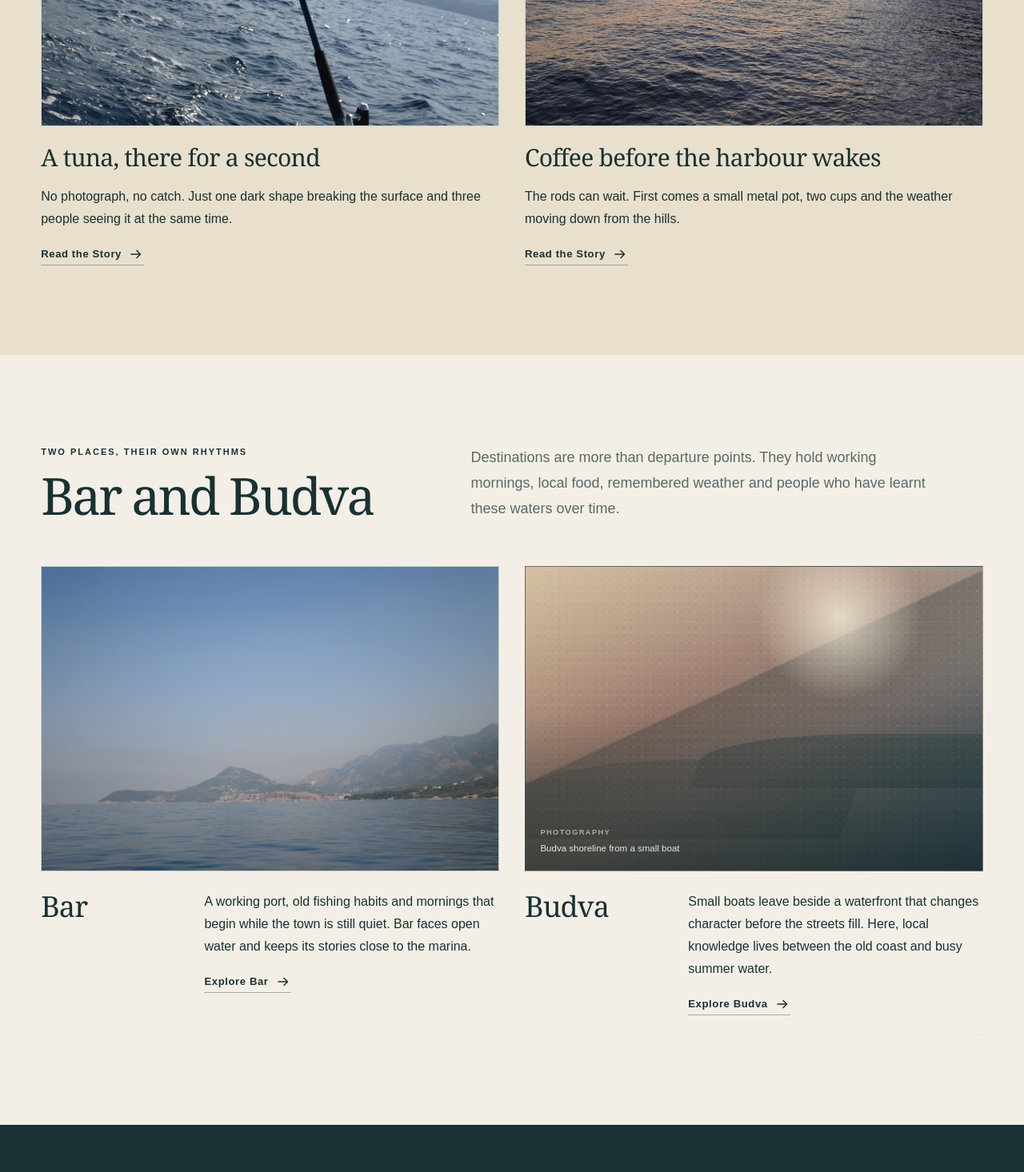
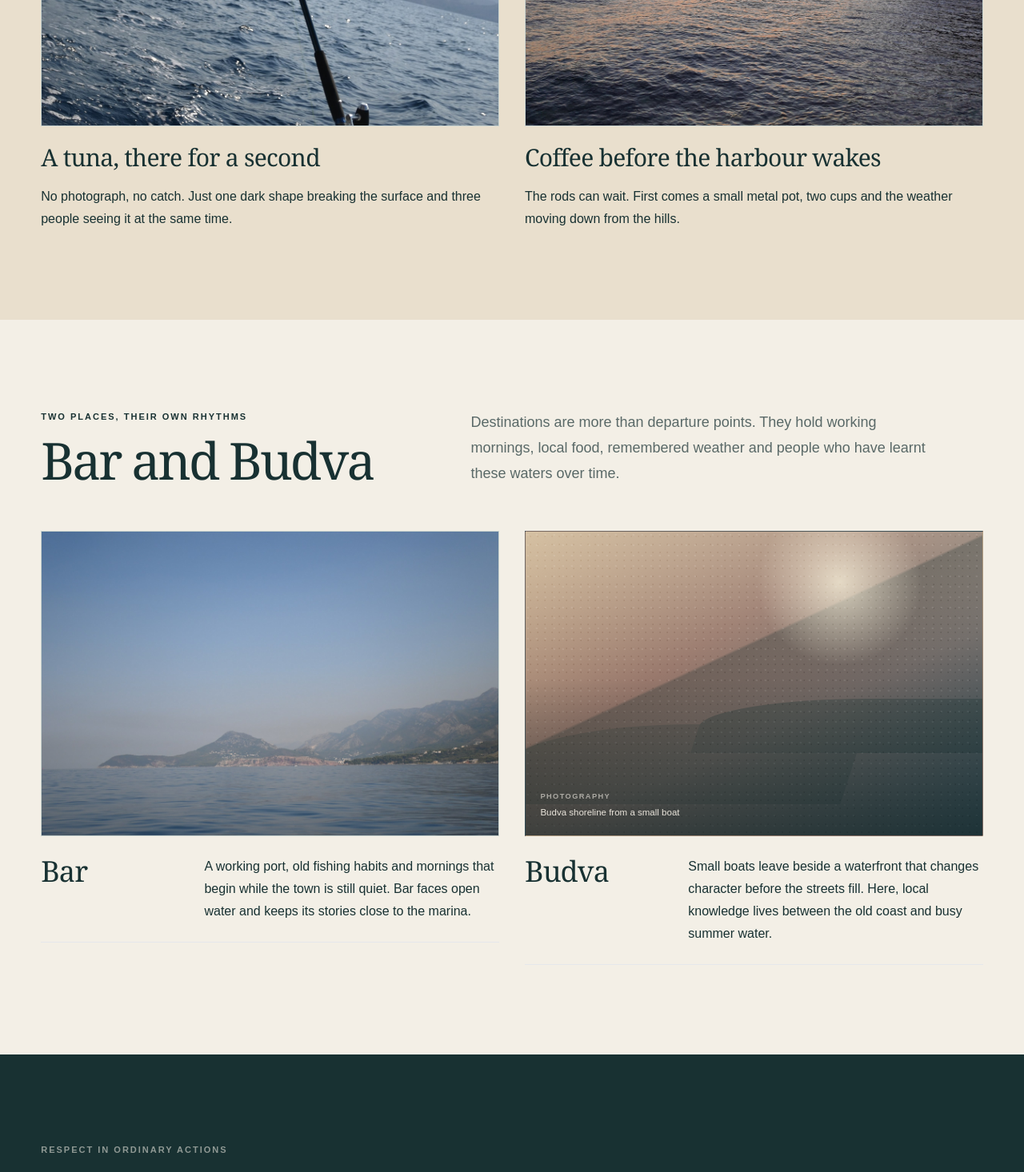
Before and after one commit to nevena72pg-ops/fastfishing, a Next.js app: page / in a window 1280 px wide. Shown: the part 4065-5531 px from the top of the page at 80% size. Built offline with nearby package versions, Linux system fonts and the light colour scheme.

Commit message:
Remove placeholder story and destination CTAs

```diff
--- a/src/components/home-cards.tsx
+++ b/src/components/home-cards.tsx
@@ -66,7 +66,7 @@ type StoryCardProps = {
   story: Story;
 };
 
-export function StoryCard({ actionLabel, story, featured = false, locale }: StoryCardProps) {
+export function StoryCard({ story, featured = false, locale }: StoryCardProps) {
   return (
     <article className={featured ? "group md:grid md:grid-cols-[1.2fr_0.8fr] md:items-end md:gap-8" : "group"}>
       <PhotoPlaceholder
@@ -83,9 +83,6 @@ export function StoryCard({ actionLabel, story, featured = false, locale }: Stor
       <div className={featured ? "pt-5 md:pb-2 md:pt-0" : "pt-5"}>
         <h3 className={featured ? "font-serif text-4xl leading-tight tracking-tight md:text-5xl" : "font-serif text-3xl leading-tight tracking-tight"}>{localise(story.title, locale)}</h3>
         <p className="mt-4 max-w-xl leading-7 text-ink/72">{localise(story.excerpt, locale)}</p>
-        <Link className="text-link focus-ring mt-5 inline-flex items-center gap-2" href="#stories">
-          {actionLabel} <ArrowIcon className="size-5 transition-transform duration-300 group-hover:translate-x-1" />
-        </Link>
       </div>
     </article>
   );
@@ -97,9 +94,8 @@ type DestinationCardProps = {
   locale: Locale;
 };
 
-export function DestinationCard({ actionLabel, destination, locale }: DestinationCardProps) {
+export function DestinationCard({ destination, locale }: DestinationCardProps) {
   const name = localise(destination.name, locale);
-  const actionName = destination.actionName ? localise(destination.actionName, locale) : name;
 
   return (
     <article className="group">
@@ -118,9 +114,6 @@ export function DestinationCard({ actionLabel, destination, locale }: Destinatio
         <h3 className="font-serif text-4xl tracking-tight">{name}</h3>
         <div>
           <p className="leading-7 text-ink/72">{localise(destination.description, locale)}</p>
-          <Link className="text-link focus-ring mt-5 inline-flex items-center gap-2" href={"#" + destination.slug}>
-            {actionLabel} {actionName} <ArrowIcon className="size-5 transition-transform duration-300 group-hover:translate-x-1" />
-          </Link>
         </div>
       </div>
     </article>
```
